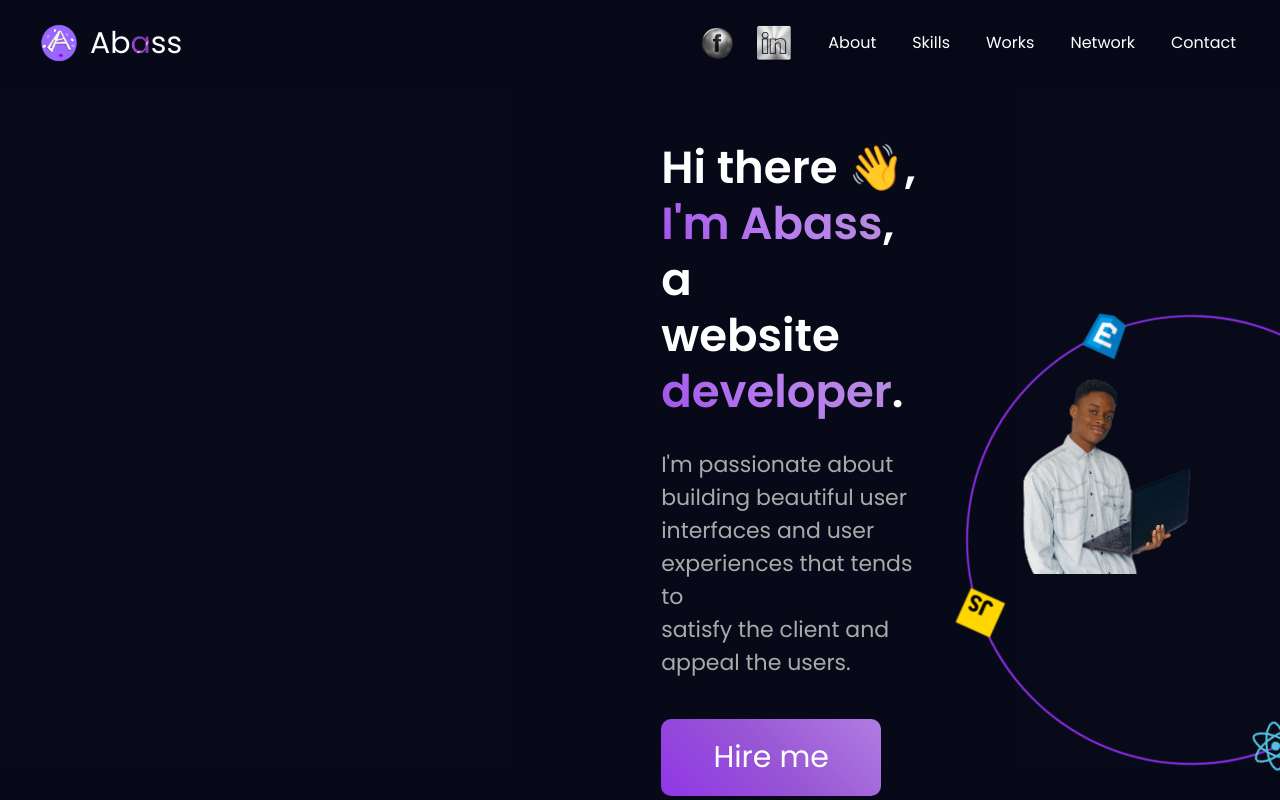
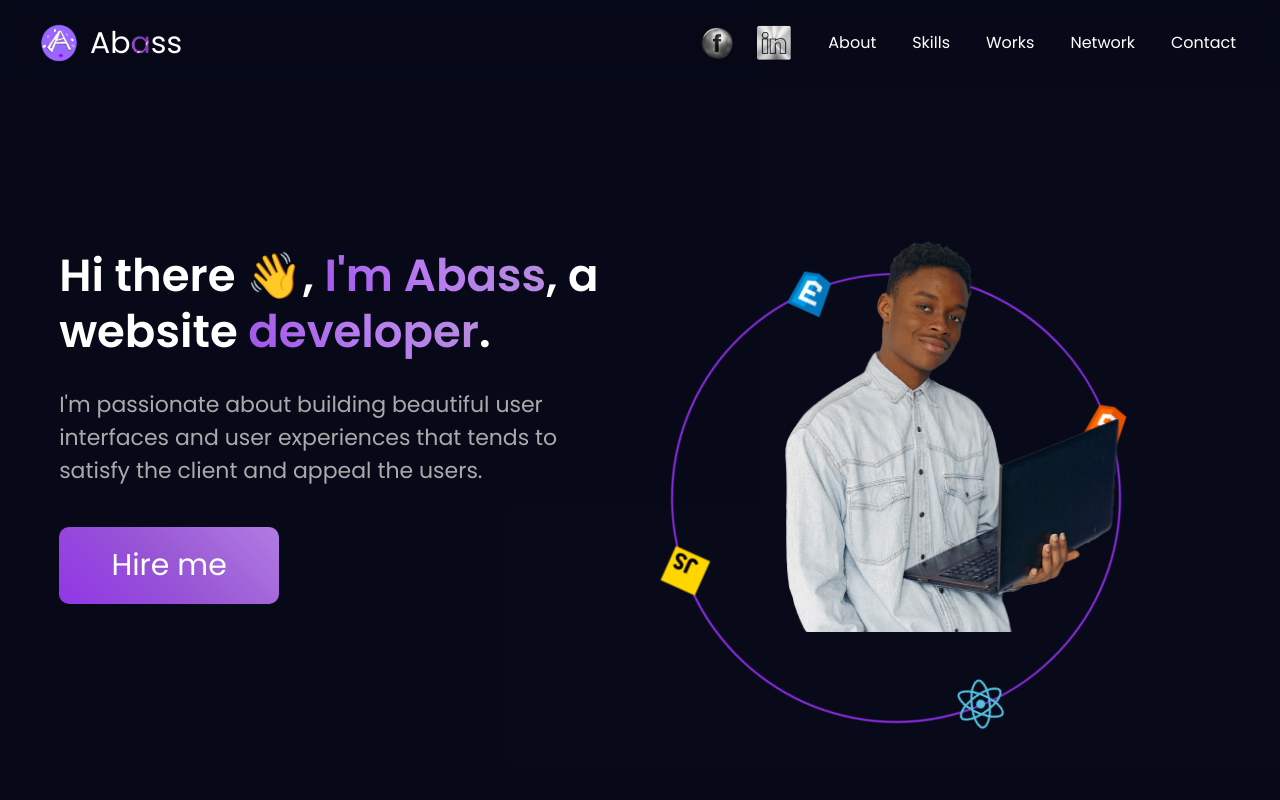
Before and after one commit to azeezabass2005/seventh_project, a React (Vite) app: page / in a window 1280 px wide. Shown: the top 800 px of the page. Built offline with nearby package versions, Linux system fonts and the light colour scheme.

Commit message:
fix: moved the background up another level

```diff
--- a/src/App.jsx
+++ b/src/App.jsx
@@ -5,8 +5,11 @@ function App() {
       <div className={`sm:py-5 sm:px-10 py-1 px-2 w-full top-0 fixed fixed-nav z-[10]`}>
         <Navbar />
       </div>
-      <div className={`bg-primary sm:pt-[80px] pt-[55px]`}>
-        <Hero />
+      <div>
+        <div className="relative h-full w-full bg-[#080A19]"><div className="absolute bottom-0 left-0 right-0 top-0 bg-[linear-gradient(to_right,#4f4f4f2e_1px,transparent_1px),linear-gradient(to_bottom,#4f4f4f2e_1px,transparent_1px)] bg-[size:14px_24px]"></div></div>
+        <div className={`bg-primary sm:pt-[80px] pt-[55px]`}>
+          <Hero />
+        </div>
       </div>
       <div className={`bg-primary`}>
         <About />
--- a/src/components/Hero.jsx
+++ b/src/components/Hero.jsx
@@ -8,8 +8,7 @@ import { reactjs, html, css, javascript } from '../assets'
 
 const Hero = () => {
   return (
-    <div className={`${layout.heroSection} relative flex justify-around min-h-[90%]`}>
-      <div className="relative h-full w-full bg-[#080A19]"><div className="absolute bottom-0 left-0 right-0 top-0 bg-[linear-gradient(to_right,#4f4f4f2e_1px,transparent_1px),linear-gradient(to_bottom,#4f4f4f2e_1px,transparent_1px)] bg-[size:14px_24px]"></div></div>
+    <div className={`${layout.heroSection} flex justify-around min-h-[90%]`}>
       <motion.div whileInView={{ x: [-150, 0], opacity: [0, 1] }} transition={{ duration: 0.5, delay: 0.1 }} className={`${styles.flexCenter} p-5`}>
         <div className={`flex flex-col`}>
           <h2 className={`${styles.heading2} text-white`}>
```
